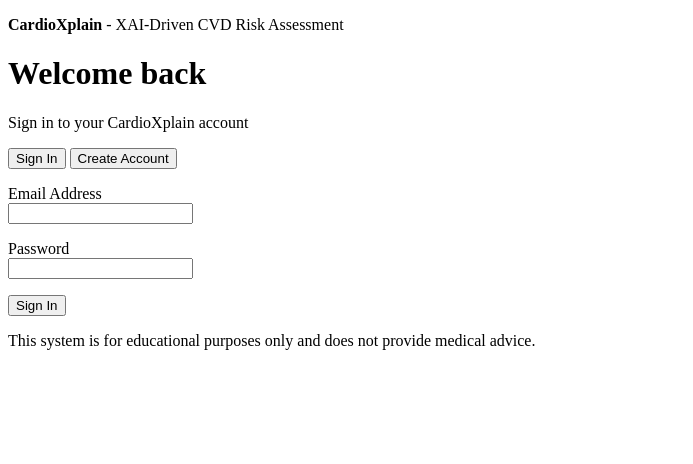
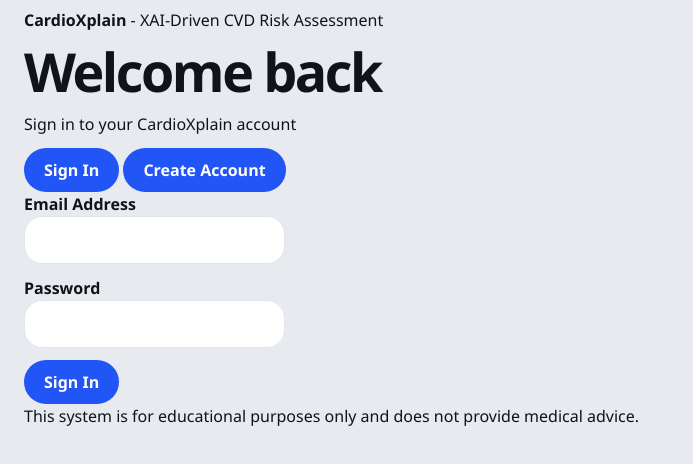
Before and after one commit to AkramSyahmi/CardioXplain, a React (Vite) app in the folder frontend/: page /login in a window 1280 px wide. Shown: the top 464 px of the page, without its empty margins (0-693 px from the left). Built offline with nearby package versions, Linux system fonts and the light colour scheme.

Commit message:
Add design tokens, Manrope font and base element styles

```diff
--- a/frontend/index.html
+++ b/frontend/index.html
@@ -3,6 +3,7 @@
   <head>
     <meta charset="UTF-8" />
     <meta name="viewport" content="width=device-width, initial-scale=1.0" />
+    <meta name="theme-color" content="#e7eaee" />
     <title>CardioXplain</title>
   </head>
   <body>
--- a/frontend/package.json
+++ b/frontend/package.json
@@ -11,6 +11,7 @@
     "test": "vitest run"
   },
   "dependencies": {
+    "@fontsource-variable/manrope": "^5.3.0",
     "react": "^19.3.1",
     "react-dom": "^19.3.1",
     "react-markdown": "^10.1.0",
--- a/frontend/src/main.jsx
+++ b/frontend/src/main.jsx
@@ -1,6 +1,8 @@
+import "@fontsource-variable/manrope";
 import { StrictMode } from "react";
 import { createRoot } from "react-dom/client";
 import App from "./App.jsx";
+import "./styles/base.css";
 
 createRoot(document.getElementById("root")).render(
   <StrictMode>
--- /dev/null
+++ b/frontend/src/styles/base.css
@@ -0,0 +1,181 @@
+/* Design tokens and base styles (direction A, docs/design/style-preview.html). */
+:root {
+  --ground: #e7eaee;
+  --panel: #f5f6f8;
+  --tile: #ffffff;
+  --ink: #101317;
+  --ink-2: #5b636e;
+  --ink-3: #646c78;
+  --line: #e2e6eb;
+  --blue: #2155f5;
+  --blue-soft: #e5ecff;
+  --sky: #cfe6f3;
+  --sage: #dceccf;
+  --butter: #f7e7a8;
+  --night: #0f1216;
+  --night-2: #1b2027;
+  --raise: #f0643c;
+  --lower: #2fae6b;
+  --low: #2fae6b;
+  --mod: #e6a31e;
+  --high: #e5484d;
+  --low-ink: #17703f;
+  --mod-ink: #8a5a00;
+  --high-ink: #b4232a;
+  --r-xl: 32px;
+  --r-lg: 24px;
+  --r-md: 18px;
+  --pill: 999px;
+  --shadow: 0 1px 0 #fff inset, 0 18px 40px -24px rgba(16, 19, 23, 0.25);
+  --font: "Manrope Variable", "Segoe UI", system-ui, sans-serif;
+}
+
+* { box-sizing: border-box; }
+
+body {
+  margin: 0;
+  font-family: var(--font);
+  font-size: 16px;
+  line-height: 1.5;
+  color: var(--ink);
+  background: var(--ground);
+  -webkit-font-smoothing: antialiased;
+}
+
+::selection { background: var(--blue); color: #fff; }
+:focus-visible { outline: 3px solid var(--blue); outline-offset: 3px; }
+
+main { max-width: 1400px; margin: 0 auto; padding: 8px 24px 48px; }
+
+h1, h2, h3, h4 { margin: 0 0 12px; letter-spacing: -0.02em; line-height: 1.15; text-wrap: balance; }
+h1 { font-size: clamp(2.2rem, 4.2vw, 3.6rem); font-weight: 800; letter-spacing: -0.045em; line-height: 1.05; }
+h2 { font-size: 1.3rem; font-weight: 700; }
+h3 { font-size: 1.1rem; font-weight: 700; }
+h4 { font-size: 1rem; font-weight: 700; }
+p { margin: 0 0 12px; }
+small { color: var(--ink-2); }
+
+a { color: var(--blue); font-weight: 600; text-underline-offset: 3px; }
+a:hover { color: #1442cc; }
+
+button {
+  font: inherit;
+  font-weight: 700;
+  min-height: 44px;
+  padding: 0 20px;
+  border: 0;
+  border-radius: var(--pill);
+  background: var(--blue);
+  color: #fff;
+  cursor: pointer;
+  transition: background-color 0.2s, transform 0.2s cubic-bezier(0.2, 0.8, 0.2, 1);
+}
+button:hover:not(:disabled) { background: #1442cc; }
+button:disabled { opacity: 0.55; cursor: not-allowed; }
+
+input, select, textarea {
+  font: inherit;
+  color: var(--ink);
+  background: var(--tile);
+  border: 1px solid var(--line);
+  border-radius: var(--r-md);
+  padding: 0 14px;
+  min-height: 48px;
+  max-width: 100%;
+}
+textarea { padding: 12px 14px; min-height: 96px; }
+input:focus-visible, select:focus-visible, textarea:focus-visible { outline: 3px solid var(--blue); outline-offset: 1px; border-color: var(--blue); }
+input[type="checkbox"], input[type="radio"] { min-height: 0; width: 20px; height: 20px; accent-color: var(--blue); }
+input[type="range"] { min-height: 0; padding: 0; border: 0; background: none; accent-color: var(--ink); }
+label { font-weight: 600; }
+
+fieldset { border: 0; margin: 0 0 16px; padding: 0; min-width: 0; }
+legend { font-weight: 700; padding: 0; margin-bottom: 8px; }
+
+table {
+  width: 100%;
+  border-collapse: separate;
+  border-spacing: 0;
+  background: var(--tile);
+  border-radius: var(--r-lg);
+  overflow: hidden;
+  box-shadow: var(--shadow);
+  margin-bottom: 16px;
+}
+th, td { text-align: left; padding: 14px 16px; border-bottom: 1px solid var(--line); vertical-align: top; }
+th { background: var(--panel); font-size: 0.9rem; color: var(--ink-2); font-weight: 700; }
+tr:last-child td { border-bottom: 0; }
+
+[role="alert"] {
+  background: #fbf3d6;
+  color: var(--ink);
+  border-radius: var(--r-md);
+  padding: 12px 16px;
+}
+
+ul, ol { padding-left: 20px; }
+
+/* Utility classes shared by components and pages. */
+.card { background: var(--tile); border-radius: var(--r-xl); padding: 24px; box-shadow: var(--shadow); min-width: 0; }
+.card-dark { background: var(--night); color: #fff; }
+.card-sky { background: var(--sky); }
+.card-sage { background: var(--sage); }
+
+.chip {
+  display: inline-flex;
+  align-items: center;
+  gap: 7px;
+  padding: 6px 13px;
+  border-radius: var(--pill);
+  font-size: 0.85rem;
+  font-weight: 700;
+  background: var(--panel);
+  color: var(--ink);
+}
+.chip-low, .chip-mod, .chip-high { white-space: nowrap; }
+.chip-low::before, .chip-mod::before, .chip-high::before { content: ""; width: 7px; height: 7px; border-radius: 50%; background: currentColor; }
+.chip-low { color: var(--low-ink); background: #e3f4ea; }
+.chip-mod { color: var(--mod-ink); background: #fbefcf; }
+.chip-high { color: var(--high-ink); background: #fde4e4; }
+
+.btn {
+  display: inline-flex;
+  align-items: center;
+  gap: 10px;
+  min-height: 48px;
+  padding: 0 22px;
+  border-radius: var(--pill);
+  font-weight: 700;
+  text-decoration: none;
+  transition: transform 0.2s cubic-bezier(0.2, 0.8, 0.2, 1), background-color 0.2s;
+}
+.btn:hover { transform: translateY(-1px); }
+.btn-primary { background: var(--blue); color: #fff; }
+.btn-primary:hover { background: #1442cc; color: #fff; }
+.btn-light { background: var(--tile); color: var(--ink); box-shadow: var(--shadow); }
+.btn-light:hover { color: var(--ink); }
+
+.big-num { font-size: 2.2rem; font-weight: 800; letter-spacing: -0.04em; line-height: 1; font-variant-numeric: tabular-nums; }
+.unit { font-size: 0.38em; font-weight: 600; color: var(--ink-3); letter-spacing: 0; margin-left: 4px; }
+
+.grid-12 { display: grid; grid-template-columns: repeat(12, minmax(0, 1fr)); gap: 16px; }
+
+.visually-hidden {
+  position: absolute !important;
+  width: 1px;
+  height: 1px;
+  padding: 0;
+  margin: -1px;
+  overflow: hidden;
+  clip: rect(0 0 0 0);
+  white-space: nowrap;
+  border: 0;
+}
+
+@media (max-width: 720px) {
+  main { padding: 8px 16px 32px; }
+}
+
+@media (prefers-reduced-motion: reduce) {
+  *, *::before, *::after { transition: none !important; animation: none !important; }
+}
```
Also changed, not shown: frontend/src/assets/heart-3d.png (added), 1 other file (tests, documents, lock files or other folders).
